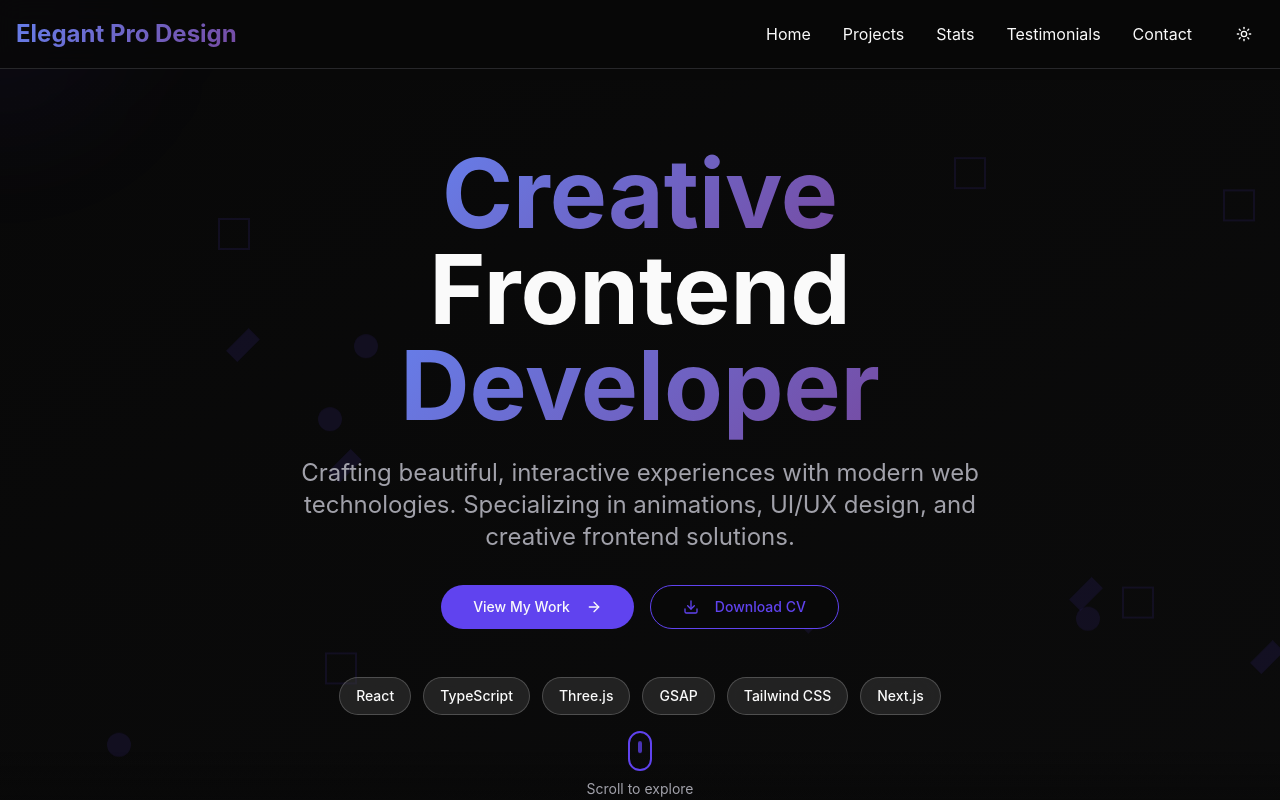
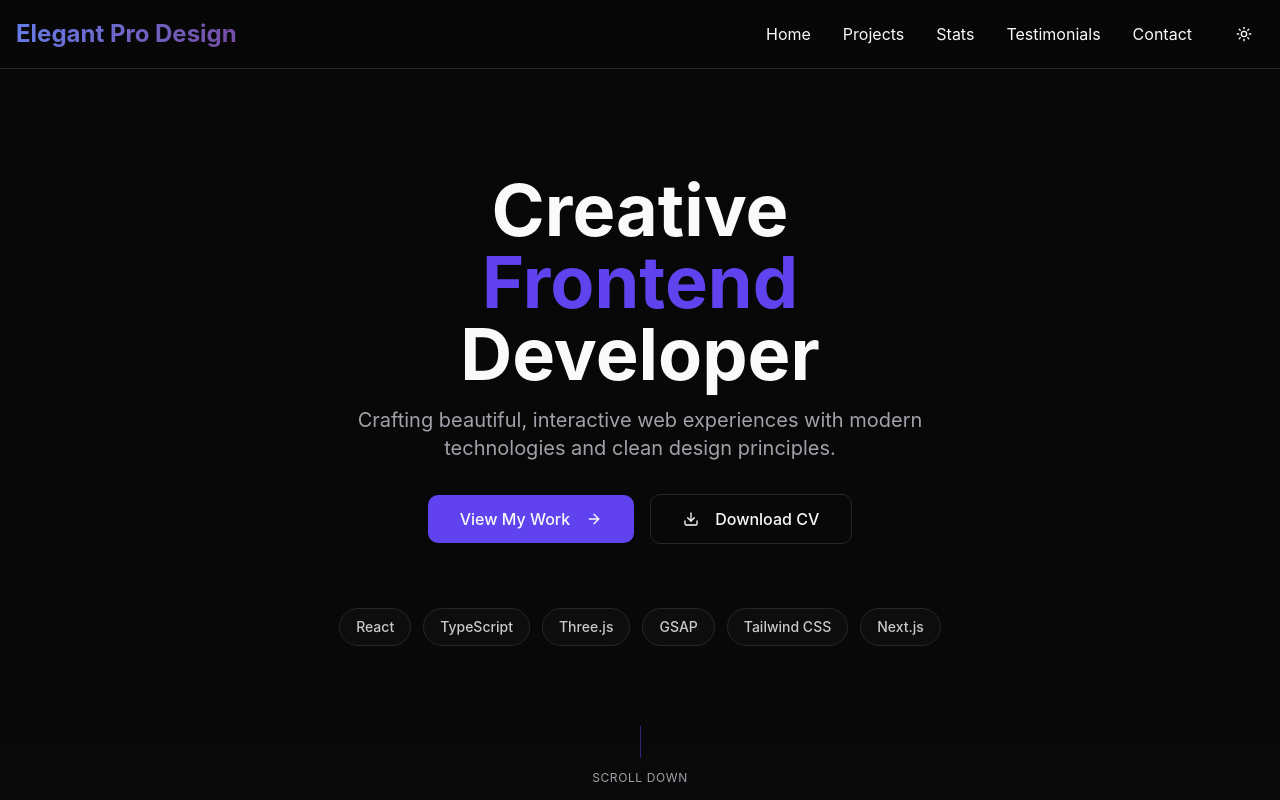
Before and after one commit to Sagar3039/frontend-battle-round1, a React (Vite) app: page / in a window 1280 px wide. Shown: the top 800 px of the page. Built offline with nearby package versions, Linux system fonts and the light colour scheme.

Commit message:
Refactor: Improve home section and animation style
Adjust the styling of the home section and the opening animation to better suit the user's preferences.

```diff
--- a/src/components/HeroSection.tsx
+++ b/src/components/HeroSection.tsx
@@ -1,20 +1,8 @@
 
-import { useState, useEffect } from 'react';
-import { ArrowRight, Download, Play } from 'lucide-react';
+import { ArrowRight, Download } from 'lucide-react';
 import { Button } from '@/components/ui/button';
 
 const HeroSection = () => {
-  const [mousePosition, setMousePosition] = useState({ x: 0, y: 0 });
-
-  useEffect(() => {
-    const handleMouseMove = (e: MouseEvent) => {
-      setMousePosition({ x: e.clientX, y: e.clientY });
-    };
-
-    window.addEventListener('mousemove', handleMouseMove);
-    return () => window.removeEventListener('mousemove', handleMouseMove);
-  }, []);
-
   const scrollToProjects = () => {
     const element = document.getElementById('projects');
     if (element) {
@@ -23,101 +11,70 @@ const HeroSection = () => {
   };
 
   return (
-    <div className="relative min-h-screen flex items-center justify-center overflow-hidden">
-      {/* Animated Background */}
-      <div className="absolute inset-0 bg-gradient-to-br from-background via-background to-secondary/20 animate-gradient"></div>
-
-      {/* Floating Geometric Shapes */}
-      <div className="absolute inset-0 overflow-hidden">
-        {[...Array(15)].map((_, i) => (
-          <div
-            key={i}
-            className="absolute opacity-10"
-            style={{
-              left: `${Math.random() * 100}%`,
-              top: `${Math.random() * 100}%`,
-              transform: `rotate(${Math.random() * 360}deg)`,
-              animation: `float ${3 + Math.random() * 4}s ease-in-out infinite`,
-              animationDelay: `${Math.random() * 2}s`
-            }}
-          >
-            {i % 3 === 0 && <div className="w-8 h-8 border-2 border-primary"></div>}
-            {i % 3 === 1 && <div className="w-6 h-6 rounded-full bg-accent"></div>}
-            {i % 3 === 2 && <div className="w-4 h-8 bg-primary transform rotate-45"></div>}
-          </div>
-        ))}
-      </div>
-
-      {/* Mouse Follower Effect */}
-      <div
-        className="fixed w-64 h-64 rounded-full bg-primary/5 blur-3xl pointer-events-none z-10 transition-all duration-1000"
-        style={{
-          left: mousePosition.x - 128,
-          top: mousePosition.y - 128,
-        }}
-      ></div>
+    <div className="relative min-h-screen flex items-center justify-center">
+      {/* Subtle background gradient */}
+      <div className="absolute inset-0 bg-gradient-to-b from-background via-background to-secondary/5"></div>
 
       {/* Main Content */}
-      <div className="relative z-20 text-center px-4 max-w-5xl mx-auto">
-        <div className="animate-fade-in">
-          <h1 className="text-6xl md:text-8xl font-bold mb-6 leading-tight">
-            <span className="text-gradient">Creative</span>
-            <br />
-            <span className="text-foreground">Frontend</span>
-            <br />
-            <span className="text-gradient">Developer</span>
-          </h1>
+      <div className="relative z-20 text-center px-4 max-w-4xl mx-auto">
+        <div className="space-y-8">
+          {/* Clean typography */}
+          <div className="space-y-4">
+            <h1 className="text-5xl md:text-7xl font-bold leading-tight">
+              <span className="text-foreground">Creative</span>
+              <br />
+              <span className="text-primary">Frontend</span>
+              <br />
+              <span className="text-foreground">Developer</span>
+            </h1>
 
-          <p className="text-xl md:text-2xl text-muted-foreground mb-8 max-w-3xl mx-auto leading-relaxed">
-            Crafting beautiful, interactive experiences with modern web technologies.
-            Specializing in animations, UI/UX design, and creative frontend solutions.
-          </p>
+            <p className="text-lg md:text-xl text-muted-foreground max-w-2xl mx-auto leading-relaxed">
+              Crafting beautiful, interactive web experiences with modern technologies and clean design principles.
+            </p>
+          </div>
 
-          <div className="flex flex-col sm:flex-row gap-4 justify-center items-center mb-12">
+          {/* Clean buttons */}
+          <div className="flex flex-col sm:flex-row gap-4 justify-center items-center">
             <Button
               size="lg"
-              className="group bg-primary hover:bg-primary/90 text-primary-foreground px-8 py-4 rounded-full transition-all duration-300 hover:scale-105"
+              className="px-8 py-6 text-base"
               onClick={scrollToProjects}
             >
               View My Work
-              <ArrowRight className="ml-2 h-5 w-5 group-hover:translate-x-1 transition-transform" />
+              <ArrowRight className="ml-2 h-5 w-5" />
             </Button>
 
             <Button
               size="lg"
               variant="outline"
-              className="px-8 py-4 rounded-full border-primary text-primary hover:bg-primary hover:text-primary-foreground transition-all duration-300 hover:scale-105"
+              className="px-8 py-6 text-base"
             >
               <Download className="mr-2 h-5 w-5" />
               Download CV
             </Button>
           </div>
 
-          {/* Skills Badges */}
-          <div className="flex flex-wrap justify-center gap-3 mb-8">
-            {['React', 'TypeScript', 'Three.js', 'GSAP', 'Tailwind CSS', 'Next.js'].map((skill, index) => (
+          {/* Simple skills display */}
+          <div className="flex flex-wrap justify-center gap-3 pt-8">
+            {['React', 'TypeScript', 'Three.js', 'GSAP', 'Tailwind CSS', 'Next.js'].map((skill) => (
               <span
                 key={skill}
-                className="px-4 py-2 bg-secondary/50 rounded-full text-sm font-medium glass-effect hover:bg-primary/20 transition-colors cursor-pointer"
-                style={{ animationDelay: `${index * 0.1}s` }}
+                className="px-4 py-2 bg-secondary/20 border border-border rounded-full text-sm font-medium text-foreground/80 hover:bg-secondary/30 transition-colors"
               >
                 {skill}
               </span>
             ))}
           </div>
 
-          {/* Scroll Indicator */}
-          <div className="animate-bounce-slow">
-            <div className="w-6 h-10 border-2 border-primary rounded-full mx-auto flex justify-center">
-              <div className="w-1 h-3 bg-primary rounded-full mt-2 animate-pulse"></div>
-            </div>
-            <p className="text-sm text-muted-foreground mt-2">Scroll to explore</p>
+          {/* Minimal scroll indicator */}
+          <div className="pt-12">
+            <div className="w-px h-8 bg-primary/50 mx-auto"></div>
+            <p className="text-xs text-muted-foreground mt-3 uppercase tracking-wider">
+              Scroll Down
+            </p>
           </div>
         </div>
       </div>
-
-      {/* Bottom Gradient */}
-      <div className="absolute bottom-0 left-0 right-0 h-32 bg-gradient-to-t from-background to-transparent"></div>
     </div>
   );
 };
--- a/src/components/LoaderAnimation.tsx
+++ b/src/components/LoaderAnimation.tsx
@@ -21,54 +21,41 @@ const LoaderAnimation = () => {
   return (
     <div className="fixed inset-0 bg-background flex items-center justify-center z-50">
       <div className="text-center">
-        {/* Animated Logo */}
-        <div className="relative mb-8">
-          <div className="w-20 h-20 mx-auto mb-4 relative">
-            <div className="absolute inset-0 rounded-full border-4 border-primary/20"></div>
+        {/* Simple elegant logo */}
+        <div className="relative mb-12">
+          <div className="w-16 h-16 mx-auto mb-6 relative">
+            <div className="absolute inset-0 rounded-full border border-primary/30"></div>
             <div
-              className="absolute inset-0 rounded-full border-4 border-primary border-t-transparent animate-spin"
-              style={{ animationDuration: '1s' }}
+              className="absolute inset-0 rounded-full border border-primary border-t-transparent animate-spin"
+              style={{ animationDuration: '2s' }}
             ></div>
-            <div className="absolute inset-2 rounded-full bg-primary/20 flex items-center justify-center">
-              <div className="w-4 h-4 rounded-full bg-primary animate-pulse"></div>
+            <div className="absolute inset-3 rounded-full bg-primary/10 flex items-center justify-center">
+              <div className="w-2 h-2 rounded-full bg-primary"></div>
             </div>
           </div>
 
-          <h1 className="text-3xl font-bold text-gradient animate-pulse-slow">
+          <h1 className="text-2xl font-semibold text-foreground mb-2">
             Elegant Pro Design
           </h1>
+          <p className="text-sm text-muted-foreground">
+            Creative Frontend Developer
+          </p>
         </div>
 
-        {/* Progress Bar */}
-        <div className="w-64 mx-auto mb-4">
-          <div className="h-1 bg-secondary rounded-full overflow-hidden">
+        {/* Clean progress bar */}
+        <div className="w-80 mx-auto mb-6">
+          <div className="h-px bg-border rounded-full overflow-hidden">
             <div
-              className="h-full bg-gradient-to-r from-primary to-accent transition-all duration-300 rounded-full"
+              className="h-full bg-primary transition-all duration-300 rounded-full"
               style={{ width: `${progress}%` }}
             ></div>
           </div>
         </div>
 
-        {/* Loading Text */}
-        <p className="text-muted-foreground animate-pulse">
-          Loading amazing experiences... {progress}%
+        {/* Simple loading text */}
+        <p className="text-sm text-muted-foreground">
+          {progress}%
         </p>
-
-        {/* Floating Particles */}
-        <div className="absolute inset-0 overflow-hidden pointer-events-none">
-          {[...Array(20)].map((_, i) => (
-            <div
-              key={i}
-              className="absolute w-2 h-2 bg-primary/30 rounded-full animate-float"
-              style={{
-                left: `${Math.random() * 100}%`,
-                top: `${Math.random() * 100}%`,
-                animationDelay: `${Math.random() * 3}s`,
-                animationDuration: `${3 + Math.random() * 3}s`
-              }}
-            ></div>
-          ))}
-        </div>
       </div>
     </div>
   );
```
